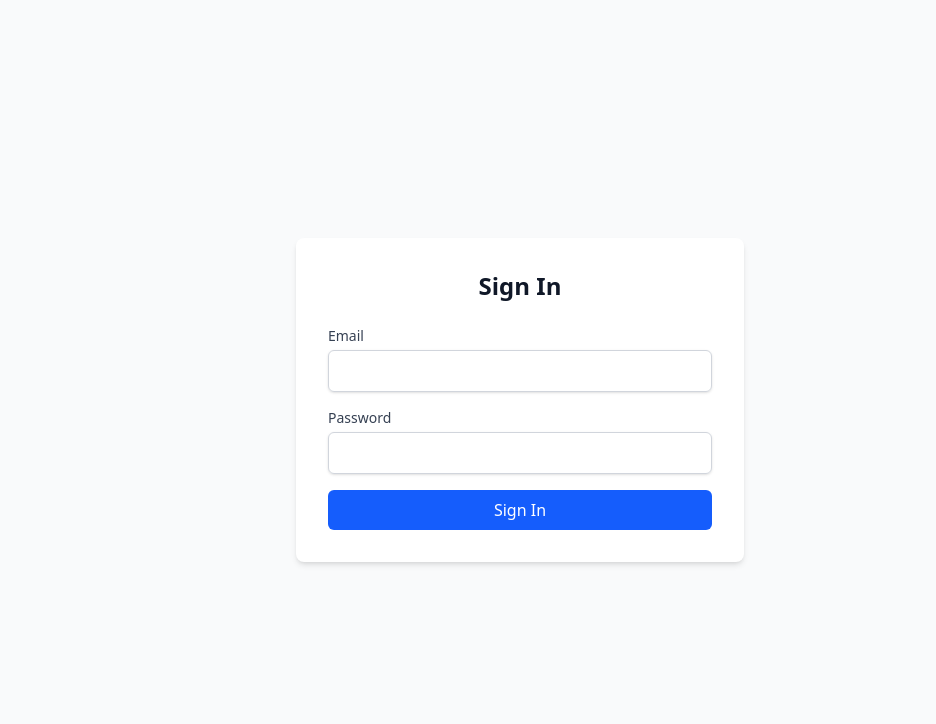
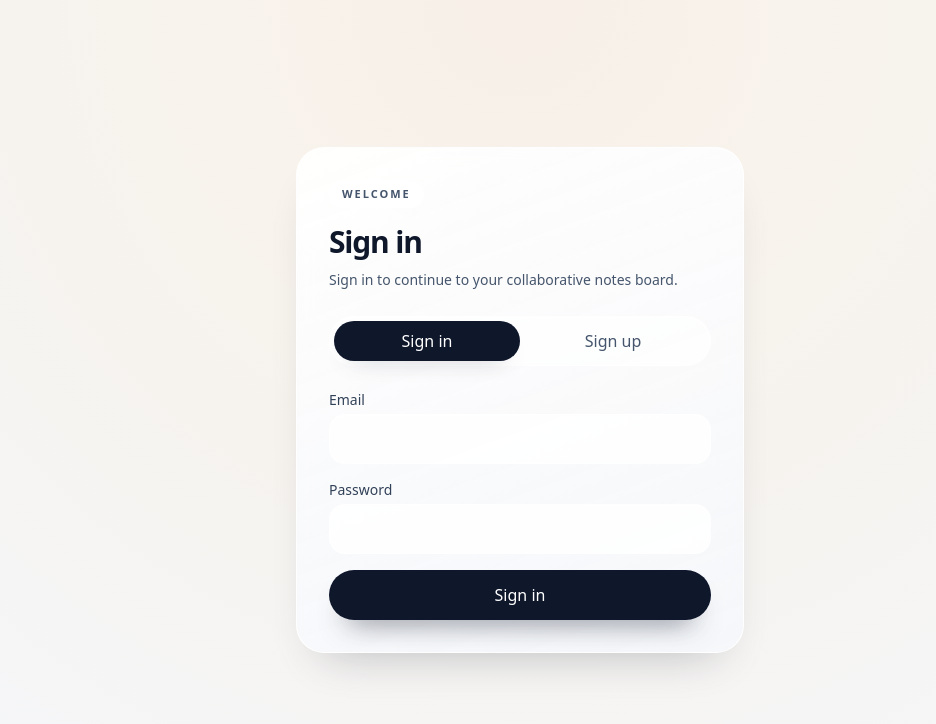
Before and after one commit to emna-bh/collaborative-note-board, a Next.js app in the folder frontend/: page /board in a window 1280 px wide. Shown: the top 724 px of the page, without its empty margins (120-1056 px from the left). Built offline with nearby package versions, Linux system fonts and the light colour scheme; no server answers.

Commit message:
frontend: add signup from frontend

```diff
--- a/frontend/components/auth/login-form.tsx
+++ b/frontend/components/auth/login-form.tsx
@@ -1,28 +1,49 @@
 'use client';
 
+import { useState } from 'react';
 import { useForm } from 'react-hook-form';
 import { zodResolver } from '@hookform/resolvers/zod';
 import { useAuth } from '@/components/providers/auth-provider';
-import { loginSchema, type LoginFormValues } from '@/features/auth/schema';
+import { authSchema, type AuthFormValues } from '@/features/auth/schema';
 
 export function LoginForm() {
-  const { signIn, loading } = useAuth();
-  const form = useForm<LoginFormValues>({
-    resolver: zodResolver(loginSchema),
+  const { signIn, signUp, loading } = useAuth();
+  const [mode, setMode] = useState<'signin' | 'signup'>('signin');
+  const form = useForm<AuthFormValues>({
+    resolver: zodResolver(authSchema),
     defaultValues: {
+      mode: 'signin',
       email: '',
       password: '',
+      confirmPassword: '',
     },
   });
 
-  const handleSubmit = async (values: LoginFormValues) => {
+  const handleModeChange = (nextMode: 'signin' | 'signup') => {
+    setMode(nextMode);
+    form.reset({
+      ...form.getValues(),
+      mode: nextMode,
+      confirmPassword: '',
+    });
+  };
+
+  const handleSubmit = async (values: AuthFormValues) => {
     form.clearErrors('root');
 
     try {
+      if (values.mode === 'signup') {
+        await signUp(values.email, values.password);
+        return;
+      }
+
       await signIn(values.email, values.password);
     } catch {
       form.setError('root', {
-        message: 'Invalid email or password',
+        message:
+          values.mode === 'signup'
+            ? 'Unable to create account with these credentials'
+            : 'Invalid email or password',
       });
     }
   };
@@ -32,16 +53,56 @@ export function LoginForm() {
   }
 
   return (
-    <div className="flex justify-center items-center min-h-screen bg-gray-50">
-      <div className="bg-white p-8 rounded-lg shadow-md w-full max-w-md">
-        <h1 className="text-2xl font-bold text-center mb-6">Sign In</h1>
+    <div className="flex min-h-screen items-center justify-center bg-[radial-gradient(circle_at_top,#f7efe8_0%,#f8f3ec_28%,#f6f3ee_48%,#f5f7fb_100%)] px-4">
+      <div className="w-full max-w-md rounded-[28px] border border-white/80 bg-[linear-gradient(160deg,rgba(255,255,255,0.94),rgba(245,247,251,0.86))] p-8 shadow-[0_24px_44px_-28px_rgba(15,23,42,0.3)] backdrop-blur-sm">
+        <div className="mb-6">
+          <div className="inline-flex rounded-full border border-white/75 bg-white/72 px-3 py-1 text-[11px] font-semibold uppercase tracking-[0.18em] text-slate-600">
+            Welcome
+          </div>
+          <h1 className="mt-4 text-3xl font-semibold tracking-[-0.04em] text-slate-900">
+            {mode === 'signup' ? 'Create account' : 'Sign in'}
+          </h1>
+          <p className="mt-2 text-sm leading-6 text-slate-600">
+            {mode === 'signup'
+              ? 'Create a new account to access the shared board.'
+              : 'Sign in to continue to your collaborative notes board.'}
+          </p>
+        </div>
+
+        <div className="mb-6 grid grid-cols-2 rounded-full border border-white/75 bg-white/70 p-1 shadow-[inset_0_1px_0_rgba(255,255,255,0.55)]">
+          <button
+            type="button"
+            onClick={() => handleModeChange('signin')}
+            className={`rounded-full px-4 py-2 text-sm font-semibold transition duration-200 ${
+              mode === 'signin'
+                ? 'bg-slate-900 text-white shadow-[0_12px_22px_-18px_rgba(15,23,42,0.75)]'
+                : 'text-slate-600 hover:bg-white/85'
+            }`}
+          >
+            Sign in
+          </button>
+          <button
+            type="button"
+            onClick={() => handleModeChange('signup')}
+            className={`rounded-full px-4 py-2 text-sm font-semibold transition duration-200 ${
+              mode === 'signup'
+                ? 'bg-slate-900 text-white shadow-[0_12px_22px_-18px_rgba(15,23,42,0.75)]'
+                : 'text-slate-600 hover:bg-white/85'
+            }`}
+          >
+            Sign up
+          </button>
+        </div>
+
         <form
           onSubmit={form.handleSubmit(handleSubmit)}
           className="space-y-4"
           noValidate
         >
+          <input type="hidden" {...form.register('mode')} />
+
           <div>
-            <label htmlFor="email" className="block text-sm font-medium text-gray-700">
+            <label htmlFor="email" className="block text-sm font-medium text-slate-700">
               Email
             </label>
             <input
@@ -49,7 +110,7 @@ export function LoginForm() {
               type="email"
               autoComplete="email"
               {...form.register('email')}
-              className="mt-1 block w-full px-3 py-2 border border-gray-300 rounded-md shadow-sm focus:outline-none focus:ring-blue-500 focus:border-blue-500"
+              className="mt-1 block w-full rounded-2xl border border-white/70 bg-white/82 px-4 py-3 text-sm text-slate-700 shadow-[inset_0_1px_0_rgba(255,255,255,0.65)] outline-none transition duration-200 placeholder:text-slate-400 focus:border-slate-200"
             />
             {form.formState.errors.email && (
               <p className="mt-1 text-xs text-red-600">
@@ -58,15 +119,15 @@ export function LoginForm() {
             )}
           </div>
           <div>
-            <label htmlFor="password" className="block text-sm font-medium text-gray-700">
+            <label htmlFor="password" className="block text-sm font-medium text-slate-700">
               Password
             </label>
             <input
               id="password"
               type="password"
-              autoComplete="current-password"
+              autoComplete={mode === 'signup' ? 'new-password' : 'current-password'}
               {...form.register('password')}
-              className="mt-1 block w-full px-3 py-2 border border-gray-300 rounded-md shadow-sm focus:outline-none focus:ring-blue-500 focus:border-blue-500"
+              className="mt-1 block w-full rounded-2xl border border-white/70 bg-white/82 px-4 py-3 text-sm text-slate-700 shadow-[inset_0_1px_0_rgba(255,255,255,0.65)] outline-none transition duration-200 placeholder:text-slate-400 focus:border-slate-200"
             />
             {form.formState.errors.password && (
               <p className="mt-1 text-xs text-red-600">
@@ -74,17 +135,47 @@ export function LoginForm() {
               </p>
             )}
           </div>
+
+          {mode === 'signup' && (
+            <div>
+              <label
+                htmlFor="confirmPassword"
+                className="block text-sm font-medium text-slate-700"
+              >
+                Confirm password
+              </label>
+              <input
+                id="confirmPassword"
+                type="password"
+                autoComplete="new-password"
+                {...form.register('confirmPassword')}
+                className="mt-1 block w-full rounded-2xl border border-white/70 bg-white/82 px-4 py-3 text-sm text-slate-700 shadow-[inset_0_1px_0_rgba(255,255,255,0.65)] outline-none transition duration-200 placeholder:text-slate-400 focus:border-slate-200"
+              />
+              {form.formState.errors.confirmPassword && (
+                <p className="mt-1 text-xs text-red-600">
+                  {form.formState.errors.confirmPassword.message}
+                </p>
+              )}
+            </div>
+          )}
+
           {form.formState.errors.root?.message && (
-            <div className="text-red-600 text-sm">
+            <div className="text-sm text-red-600">
               {form.formState.errors.root.message}
             </div>
           )}
           <button
             type="submit"
             disabled={form.formState.isSubmitting}
-            className="w-full bg-blue-600 text-white py-2 px-4 rounded-md hover:bg-blue-700 focus:outline-none focus:ring-2 focus:ring-blue-500 focus:ring-offset-2 disabled:opacity-50"
+            className="w-full rounded-full border border-slate-900/10 bg-slate-900 px-4 py-3 text-sm font-semibold text-white shadow-[0_18px_28px_-18px_rgba(15,23,42,0.72)] transition duration-200 hover:-translate-y-0.5 hover:bg-slate-800 disabled:opacity-50"
           >
-            {form.formState.isSubmitting ? 'Signing in...' : 'Sign In'}
+            {form.formState.isSubmitting
+              ? mode === 'signup'
+                ? 'Creating account...'
+                : 'Signing in...'
+              : mode === 'signup'
+                ? 'Create account'
+                : 'Sign in'}
           </button>
         </form>
       </div>
--- a/frontend/components/providers/auth-provider.tsx
+++ b/frontend/components/providers/auth-provider.tsx
@@ -7,6 +7,7 @@ import { AuthService } from '@/lib/auth';
 interface AuthContextType {
   user: User | null;
   loading: boolean;
+  signUp: (email: string, password: string) => Promise<void>;
   signIn: (email: string, password: string) => Promise<void>;
   signOut: () => Promise<void>;
 }
@@ -30,12 +31,16 @@ export function AuthProvider({ children }: { children: React.ReactNode }) {
     await AuthService.signIn(email, password);
   };
 
+  const signUp = async (email: string, password: string) => {
+    await AuthService.signUp(email, password);
+  };
+
   const signOut = async () => {
     await AuthService.signOut();
   };
 
   return (
-    <AuthContext.Provider value={{ user, loading, signIn, signOut }}>
+    <AuthContext.Provider value={{ user, loading, signUp, signIn, signOut }}>
       {children}
     </AuthContext.Provider>
   );
--- a/frontend/features/auth/schema.ts
+++ b/frontend/features/auth/schema.ts
@@ -1,12 +1,37 @@
 import { z } from 'zod';
 
-export const loginSchema = z.object({
+export const authSchema = z
+  .object({
+    mode: z.enum(['signin', 'signup']),
     email: z
       .string()
       .trim()
       .min(1, 'Email is required')
       .email('Enter a valid email address'),
-  password: z.string().min(1, 'Password is required'),
+    password: z.string().min(6, 'Password must be at least 6 characters'),
+    confirmPassword: z.string().optional(),
+  })
+  .superRefine((values, context) => {
+    if (values.mode !== 'signup') {
+      return;
+    }
+
+    if (!values.confirmPassword) {
+      context.addIssue({
+        code: z.ZodIssueCode.custom,
+        path: ['confirmPassword'],
+        message: 'Please confirm your password',
+      });
+      return;
+    }
+
+    if (values.confirmPassword !== values.password) {
+      context.addIssue({
+        code: z.ZodIssueCode.custom,
+        path: ['confirmPassword'],
+        message: 'Passwords do not match',
+      });
+    }
   });
 
-export type LoginFormValues = z.infer<typeof loginSchema>;
+export type AuthFormValues = z.infer<typeof authSchema>;
--- a/frontend/lib/auth.ts
+++ b/frontend/lib/auth.ts
@@ -1,4 +1,5 @@
 import {
+  createUserWithEmailAndPassword,
   signInWithEmailAndPassword,
   signOut,
   onAuthStateChanged,
@@ -14,6 +15,15 @@ export interface AuthUser {
 }
 
 export class AuthService {
+  static async signUp(email: string, password: string): Promise<User> {
+    const userCredential = await createUserWithEmailAndPassword(
+      auth,
+      email,
+      password
+    );
+    return userCredential.user;
+  }
+
   static async signIn(email: string, password: string): Promise<User> {
     const userCredential = await signInWithEmailAndPassword(auth, email, password);
     return userCredential.user;
```
Lines whose indentation alone changed are shown as unchanged.
